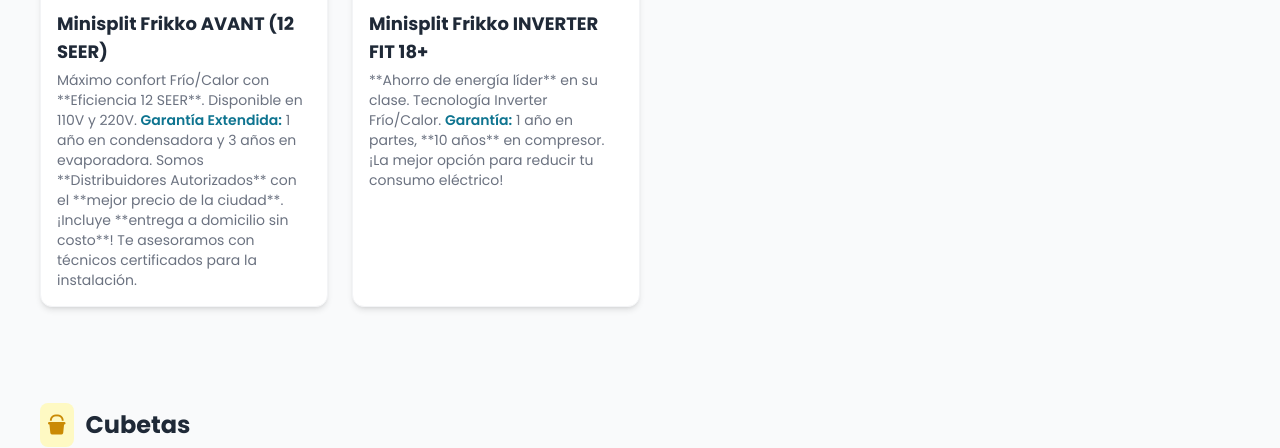
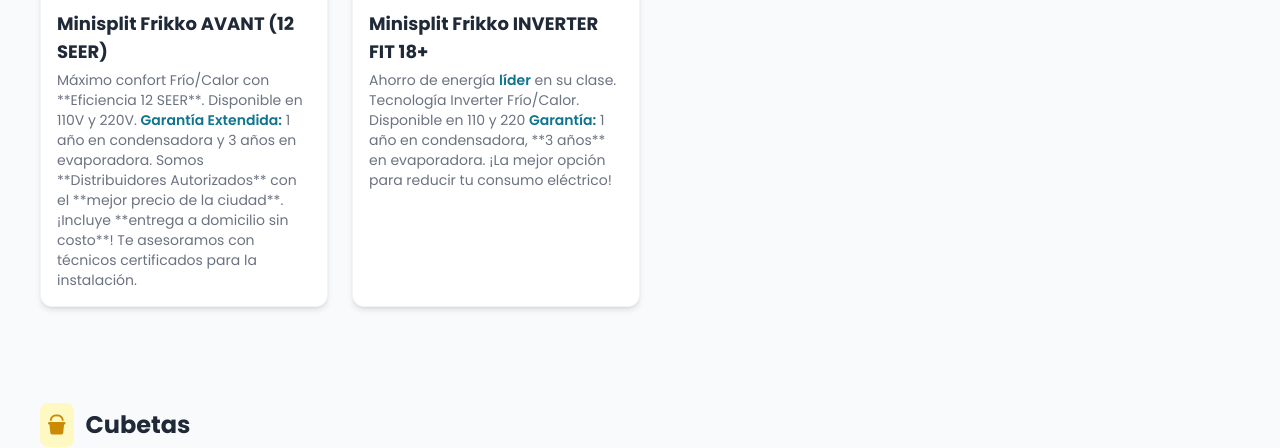
Before and after one commit to jimenhersolutions/NextGen-Limpieza, a plain HTML site: page index.html in a window 1280 px wide. Shown: the part 2909-3357 px from the top of the page. Drawn offline with nearby package versions, Linux system fonts and the light colour scheme.

Commit message:
Update index.html

```diff
--- a/index.html
+++ b/index.html
@@ -549,8 +549,8 @@
                         <div class="p-4">
                             <h4 class="font-bold text-lg mb-1">Minisplit Frikko INVERTER FIT 18+</h4>
                             <p class="text-sm text-gray-500">
-                                **Ahorro de energía líder** en su clase. Tecnología Inverter Frío/Calor.
-                                <span class="font-semibold text-cyan-700">Garantía:</span> 1 año en partes, **10 años** en compresor.
+                                Ahorro de energía <span class="font-semibold text-cyan-700">líder</span> en su clase. Tecnología Inverter Frío/Calor. Disponible en 110 y 220
+                                <span class="font-semibold text-cyan-700">Garantía:</span> 1 año en condensadora, **3 años** en evaporadora.
                                 ¡La mejor opción para reducir tu consumo eléctrico!
                             </p>
                         </div>
```
